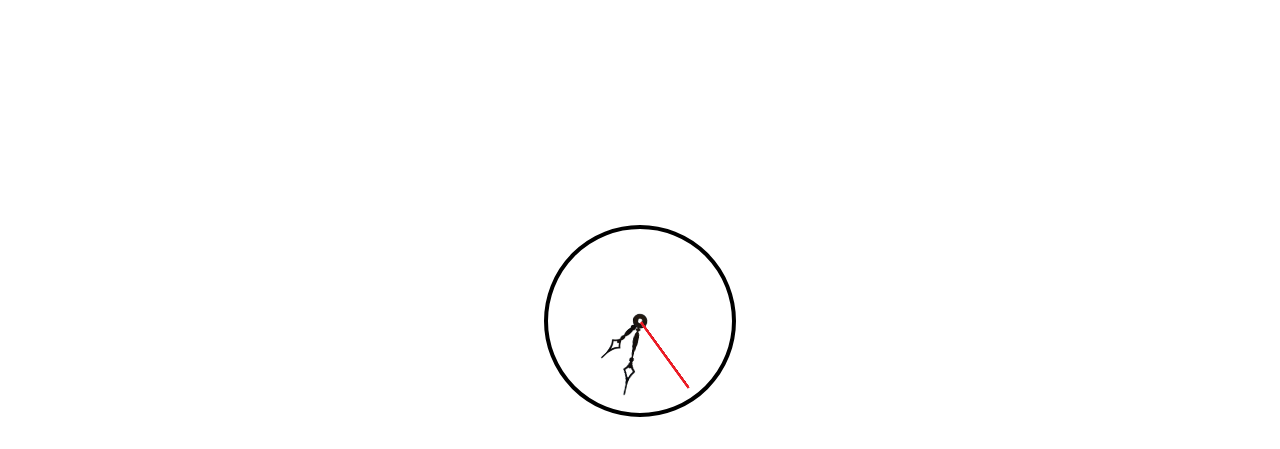
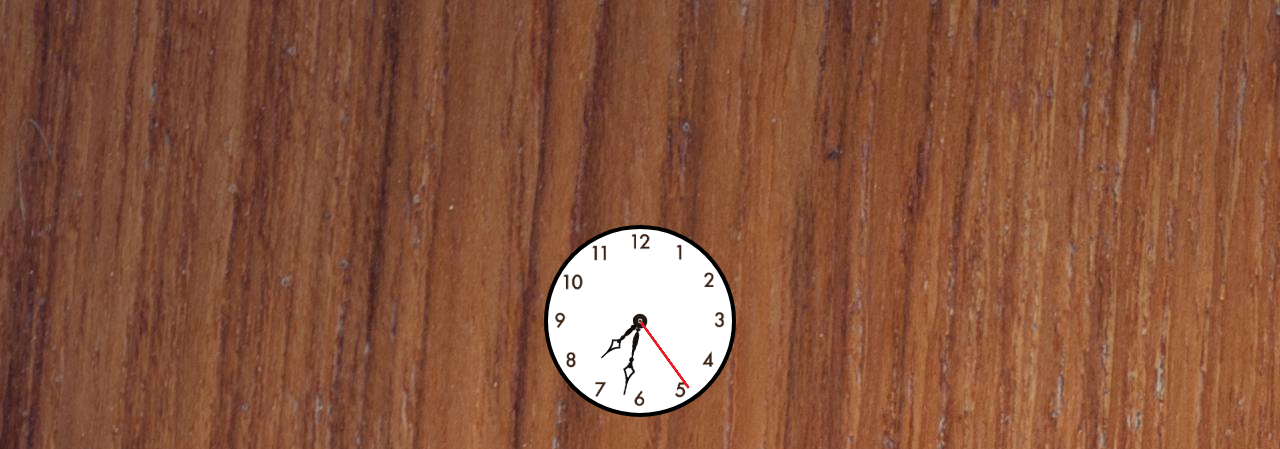
Before and after one commit to vitorbite/Meus-Projetos, a plain HTML site: page index.html in a window 1280 px wide. Shown: the top 449 px of the page. Drawn offline with Linux system fonts and the light colour scheme.

Commit message:
Update style.css

```diff
--- a/assets/style.css
+++ b/assets/style.css
@@ -5,8 +5,8 @@
     font-family: oxanium;
 }
 body{
-    background: url(assets/Images/Background.jpg);
-    background-size: cover;
+    background: url(/assets/Images/Background.jpg);
+
     margin: auto;
     overflow: hidden;
 }
@@ -19,7 +19,7 @@ body{
 }
 .relogio{
     position: relative;
-    background:url(assets/Images/Relógio.png) no-repeat;
+    background:url(/assets/Images/Relógio.png) no-repeat;
     background-size: 200px;
     background-color: white;
     border-radius: 50%;
```
